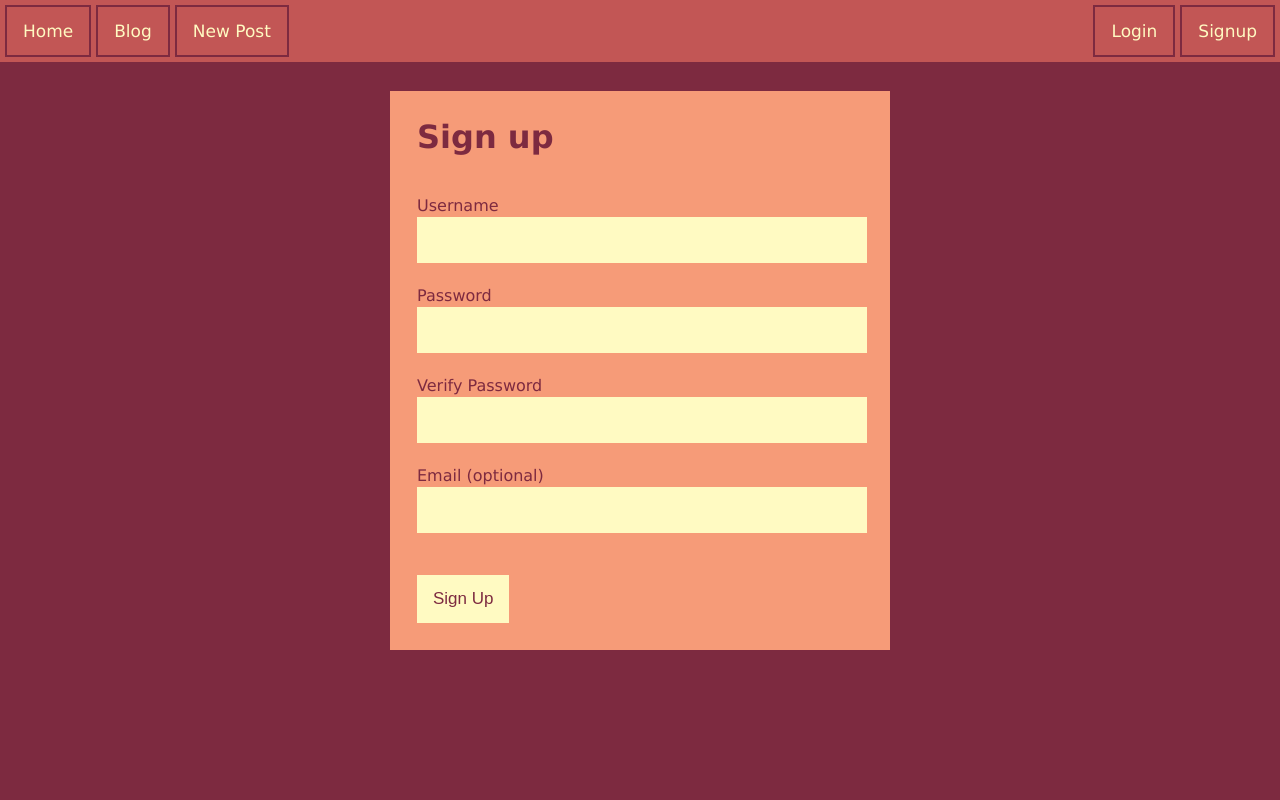
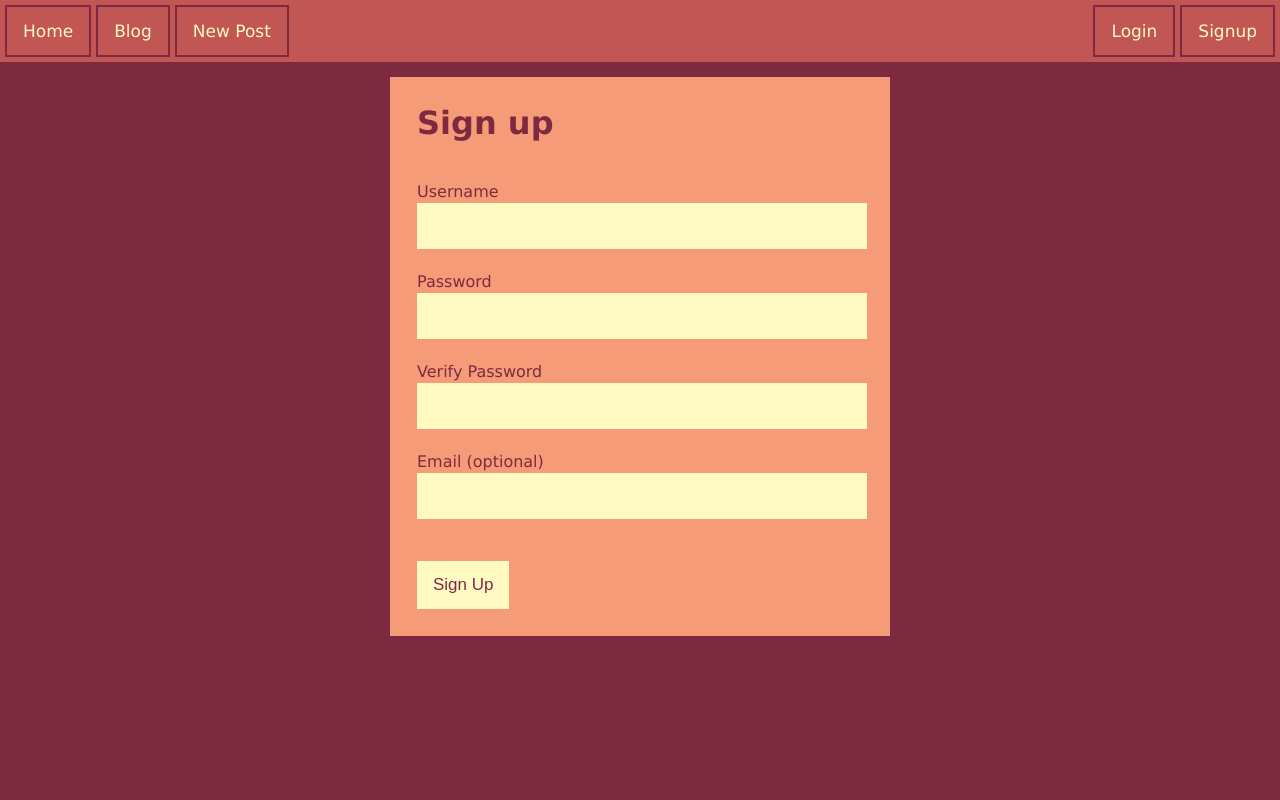
Before and after one commit to jeffmorice/blogz, a Flask app: page /signup in a window 1280 px wide. Run offline with Flask 2, Linux system fonts and the light colour scheme.

Commit message:
Modified CSS, login.html, and signup.html for styling purposes.

```diff
--- a/static/styles.css
+++ b/static/styles.css
@@ -214,7 +214,7 @@ td {
   padding-bottom: 25px;
   box-sizing: border-box;
   background-color: #f69b78;
-  margin-top: 91px;
+  margin-top: 15px;
 }
 
 #userlist {
--- a/templates/login.html
+++ b/templates/login.html
@@ -1,7 +1,7 @@
 {% extends "base.html" %}
 
 {% block content %}
-<div class='center_vert input_w'>
+<div class='input_w'>
   <div id='login' class='solid'>
     <form action="/login" method="post">
         <table>
--- a/templates/signup.html
+++ b/templates/signup.html
@@ -2,7 +2,7 @@
 
 {% block content%}
 
-  <div class='center_vert input_w'>
+  <div class='input_w'>
     <div id='login'>
       <form method='POST'>
         <table>
```
